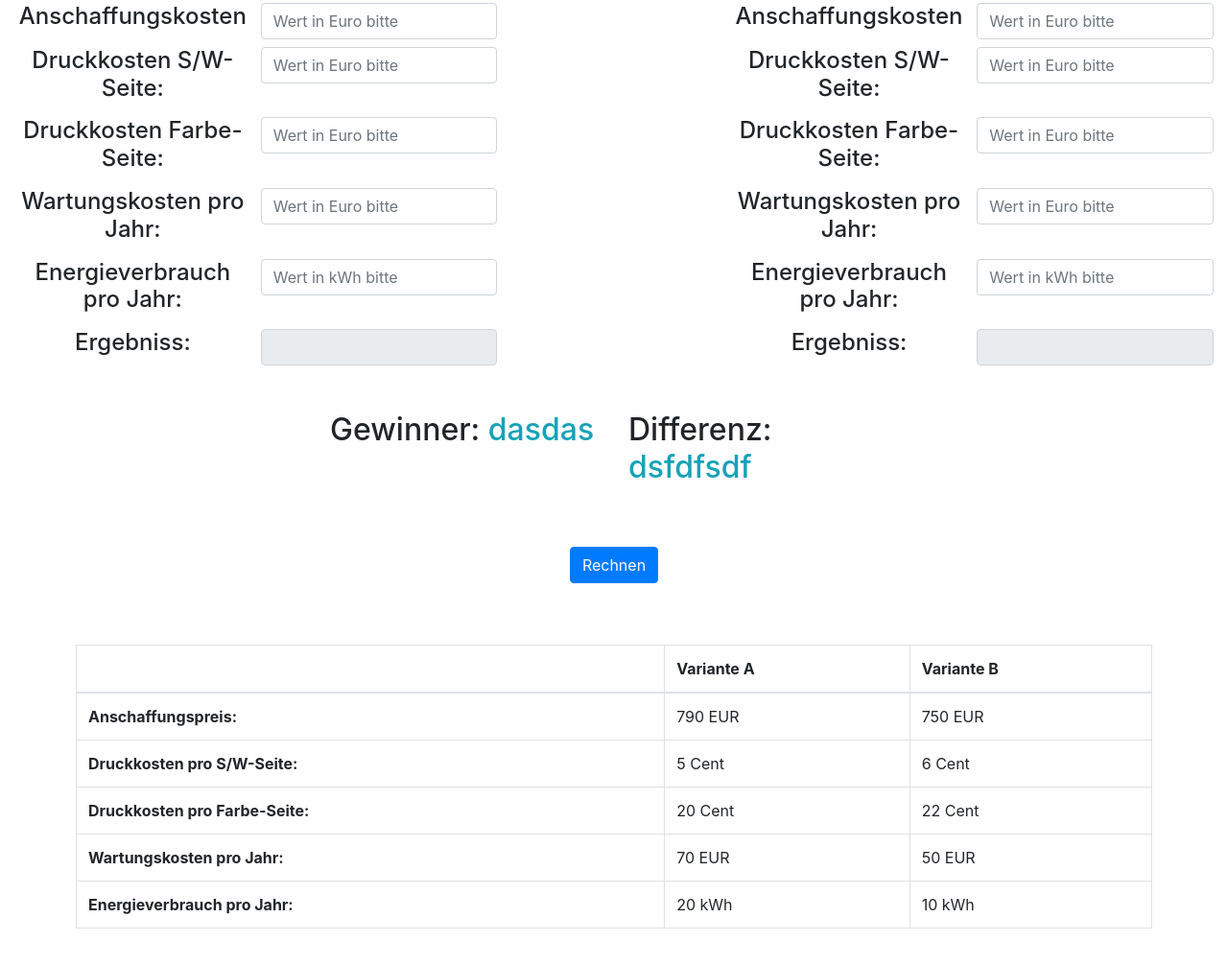
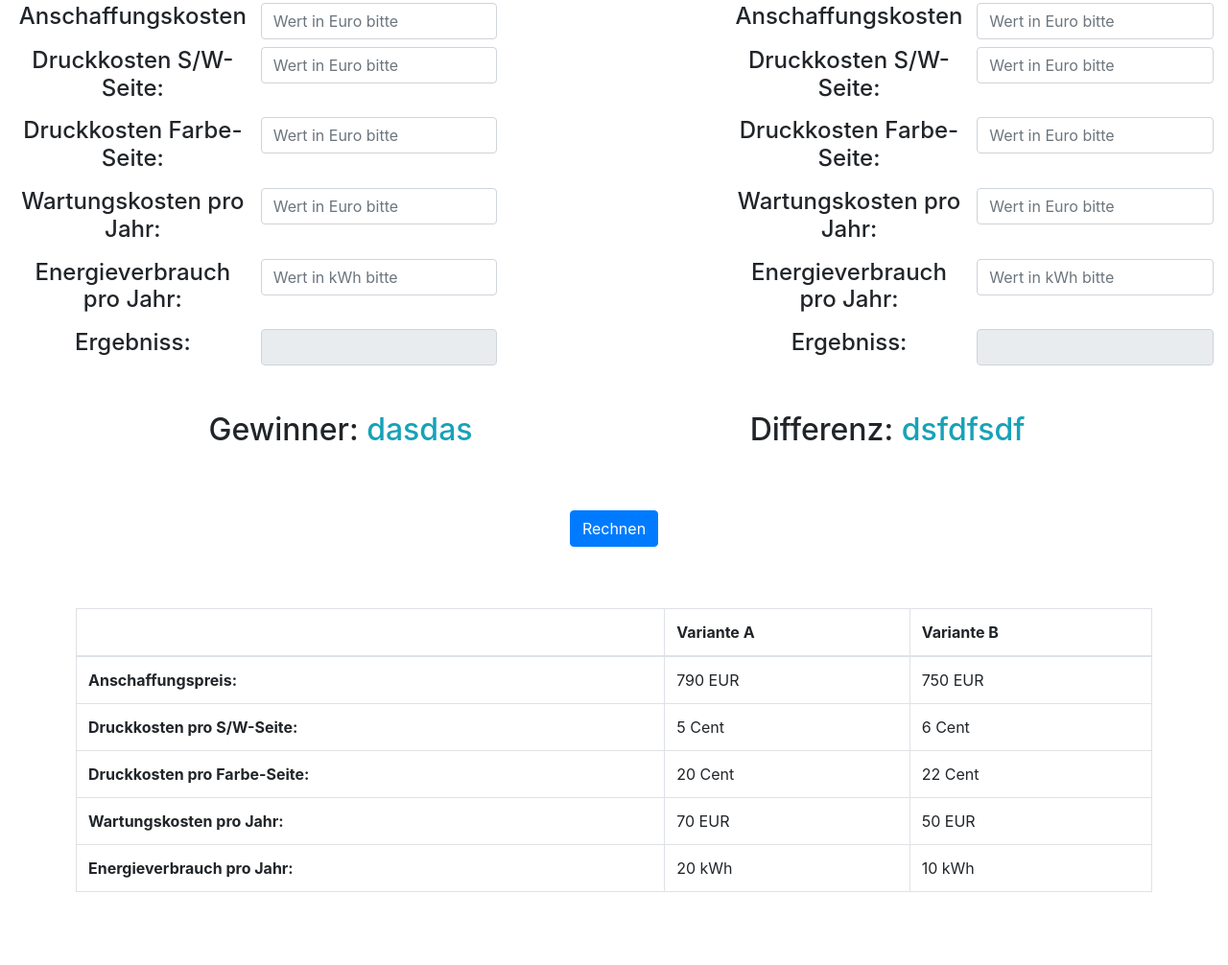
Before and after one commit to ShamelJij/kostenrechner, a plain HTML site: page index.html in a window 1280 px wide. Shown: the part 978-1984 px from the top of the page at 96% size. Drawn offline with nearby package versions, Linux system fonts and the light colour scheme.

Commit message:
more bootstrap

```diff
--- a/index.html
+++ b/index.html
@@ -208,10 +208,10 @@
           </form>
     </div>
   </div>
-  <div class="container d-flex justify-content-center py-5">
+  <div class="container py-5">
     <div class="row">
-      <div class="col"><h2>Gewinner: <span class="text-info" id="result">dasdas</span></h2></div>
-      <div class="col"><h2>Differenz: <span class="text-info" id="difference">dsfdfsdf</span></h2></div>
+      <div class="col text-center"><h2>Gewinner: <span class="text-info" id="result">dasdas</span></h2></div>
+      <div class="col text-center"><h2>Differenz: <span class="text-info" id="difference">dsfdfsdf</span></h2></div>
     </div>
   </div>
   <div class="form-row mt-2 d-flex justify-content-center">
```
